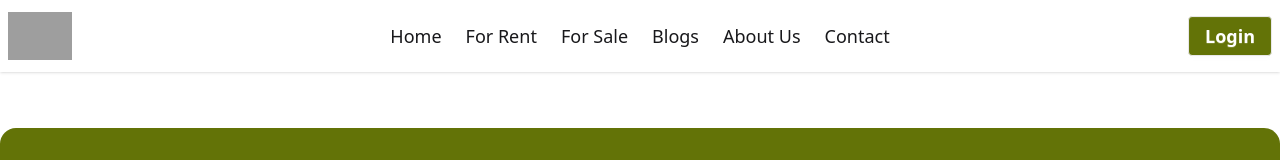
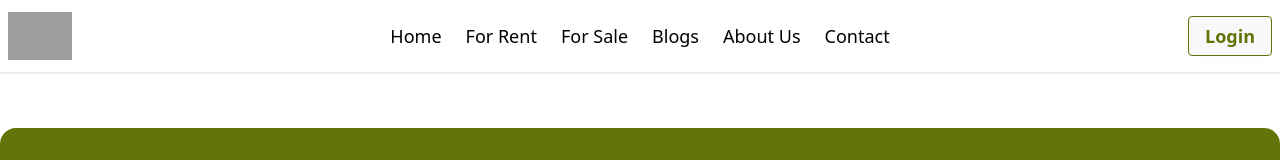
Before and after one commit to cerumiaktar/real-state-website-react, a React (Vite) app: page / in a window 1280 px wide. Shown: the top 160 px of the page. Built offline with nearby package versions, Linux system fonts and the light colour scheme; grey boxes are pictures that could not be loaded.

Commit message:
update navbar

```diff
--- a/src/Root/Root.jsx
+++ b/src/Root/Root.jsx
@@ -5,7 +5,7 @@ import Footer from '../components/Shared/Footer/Footer';
 
 const Root = () => {
     return (
-        <div>
+        <div className='dark:bg-white'>
             <Navbar></Navbar>
             <div className='min-h-screen'>
                 <Outlet></Outlet>
--- a/src/components/Shared/Navbar/Navbar.jsx
+++ b/src/components/Shared/Navbar/Navbar.jsx
@@ -11,7 +11,7 @@ const Navbar = () => {
         <li><NavLink to='/contact'>Contact</NavLink></li>
     </>
     return (
-        <div className='bg-base-100 shadow-sm'>
+        <div className='bg-base-100 dark:bg-white shadow-sm'>
             <div className="navbar container mx-auto">
                 <div className="navbar-start">
                     <div className="dropdown">
@@ -20,19 +20,19 @@ const Navbar = () => {
                         </div>
                         <ul
                             tabIndex={0}
-                            className="menu menu-sm text-lg dropdown-content bg-base-100 rounded-box z-1 mt-3 w-52 p-2 shadow">
+                            className="menu menu-sm text-lg text-black dropdown-content bg-base-100 rounded-box z-1 mt-3 w-52 p-2 shadow">
                             {navLinks}
                         </ul>
                     </div>
                     <Link to='/'><img className='w-16' src="https://i.ibb.co.com/k68V2jZb/logo-4.png" alt="" /></Link>
                 </div>
                 <div className="navbar-center hidden lg:flex">
-                    <ul className="menu menu-horizontal text-lg px-1">
+                    <ul className="menu menu-horizontal text-black text-lg px-1">
                         {navLinks}
                     </ul>
                 </div>
                 <div className="navbar-end">
-                    <Link to='/login'><a className="btn bg-[#637307] text-lg text-white">Login</a></Link>
+                    <Link to='/login'><a className="btn border-[#637307] dark:bg-white dark:border-[#637307] text-[#637307] text-lg hover:bg-[#637307] hover:text-white">Login</a></Link>
                 </div>
             </div>
         </div>
```
